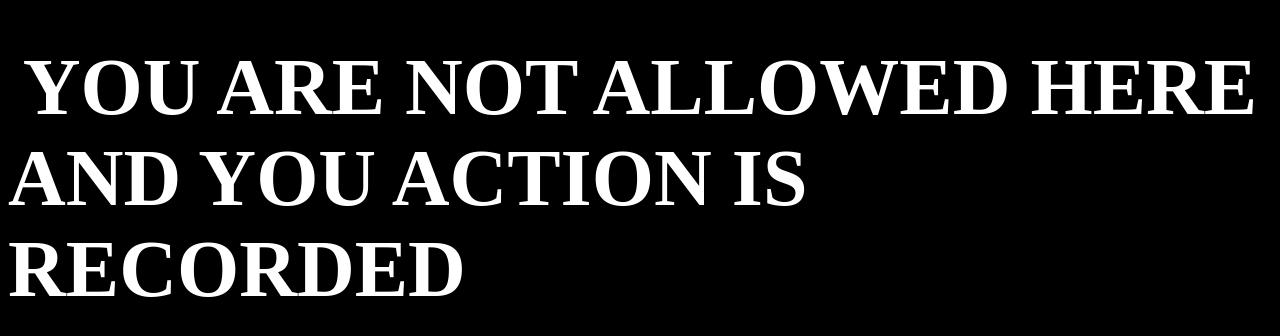
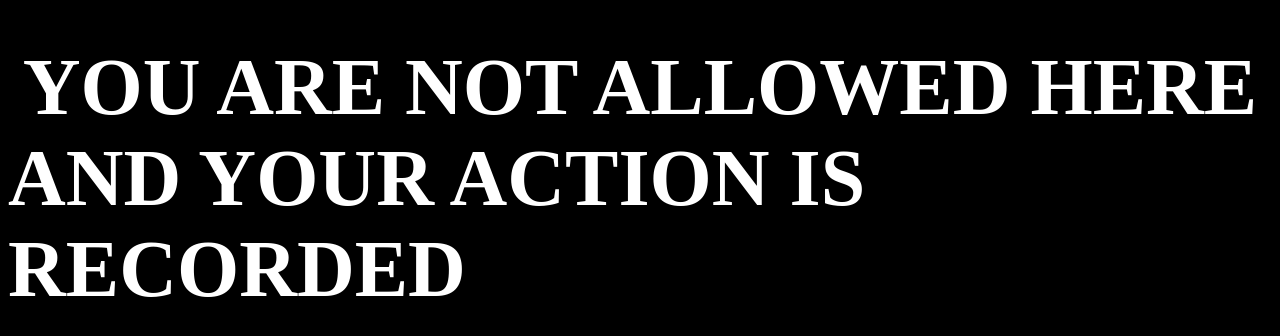
Before and after one commit to Aiden-L/Aiden-L.github.io, a plain HTML site: page pages/notify/notify.html in a window 1280 px wide. Shown: the part 222-558 px from the top of the page. Drawn offline with Linux system fonts and the light colour scheme.

Commit message:
Update notify.html

```diff
--- a/pages/notify/notify.html
+++ b/pages/notify/notify.html
@@ -17,7 +17,7 @@
 	<body>
 		<div style="width: 100%;height: 98vh;display: flex;justify-content: center;align-items: center;flex-direction: column;">
 			<div class="word-text">YOU ARE NOT ALLOWED HERE</div>
-			<div class="word-text">AND YOU ACTION IS RECORDED</div>
+			<div class="word-text">AND YOUR ACTION IS RECORDED</div>
 		</div>
 	</body>
 </html>
```
